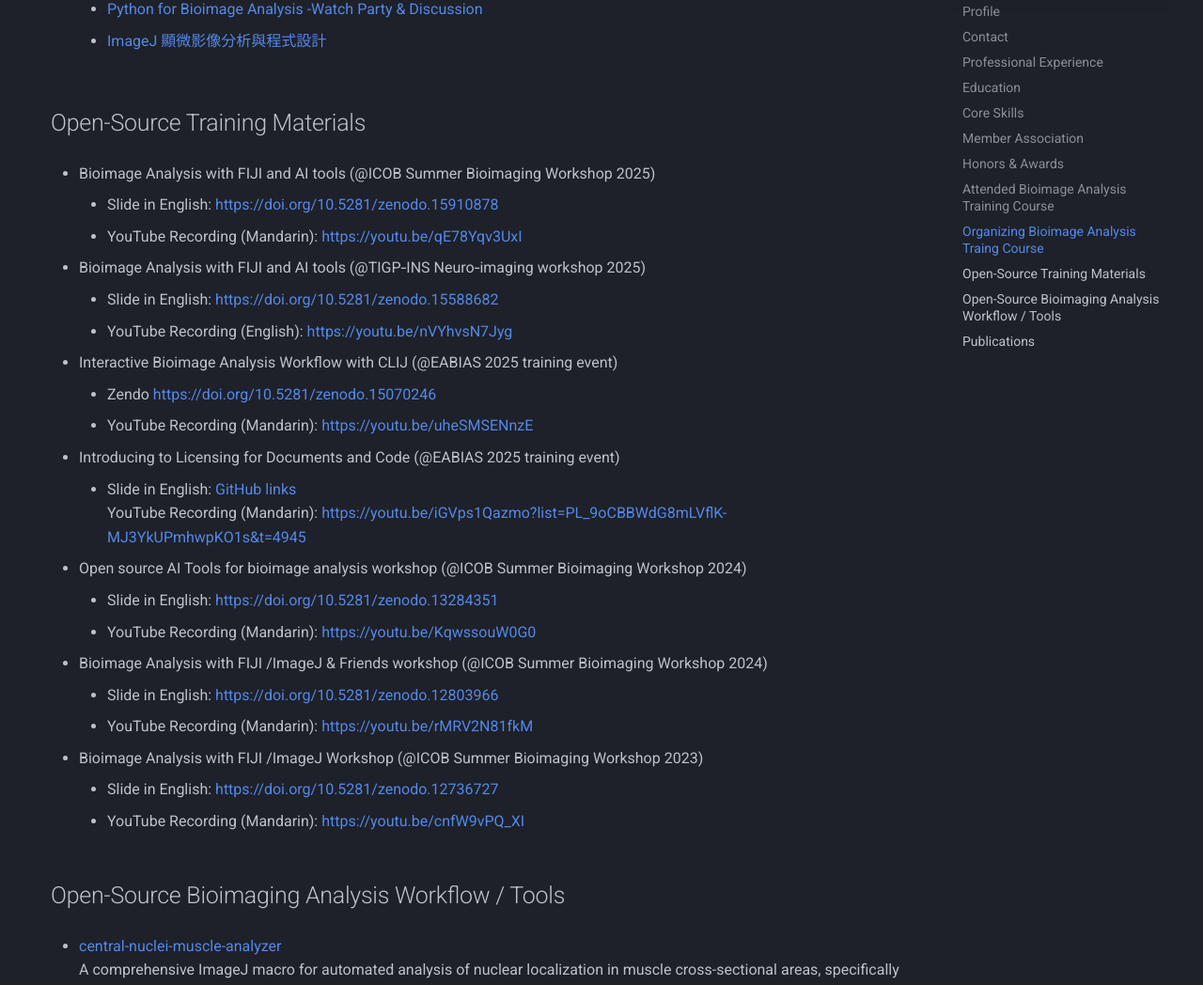
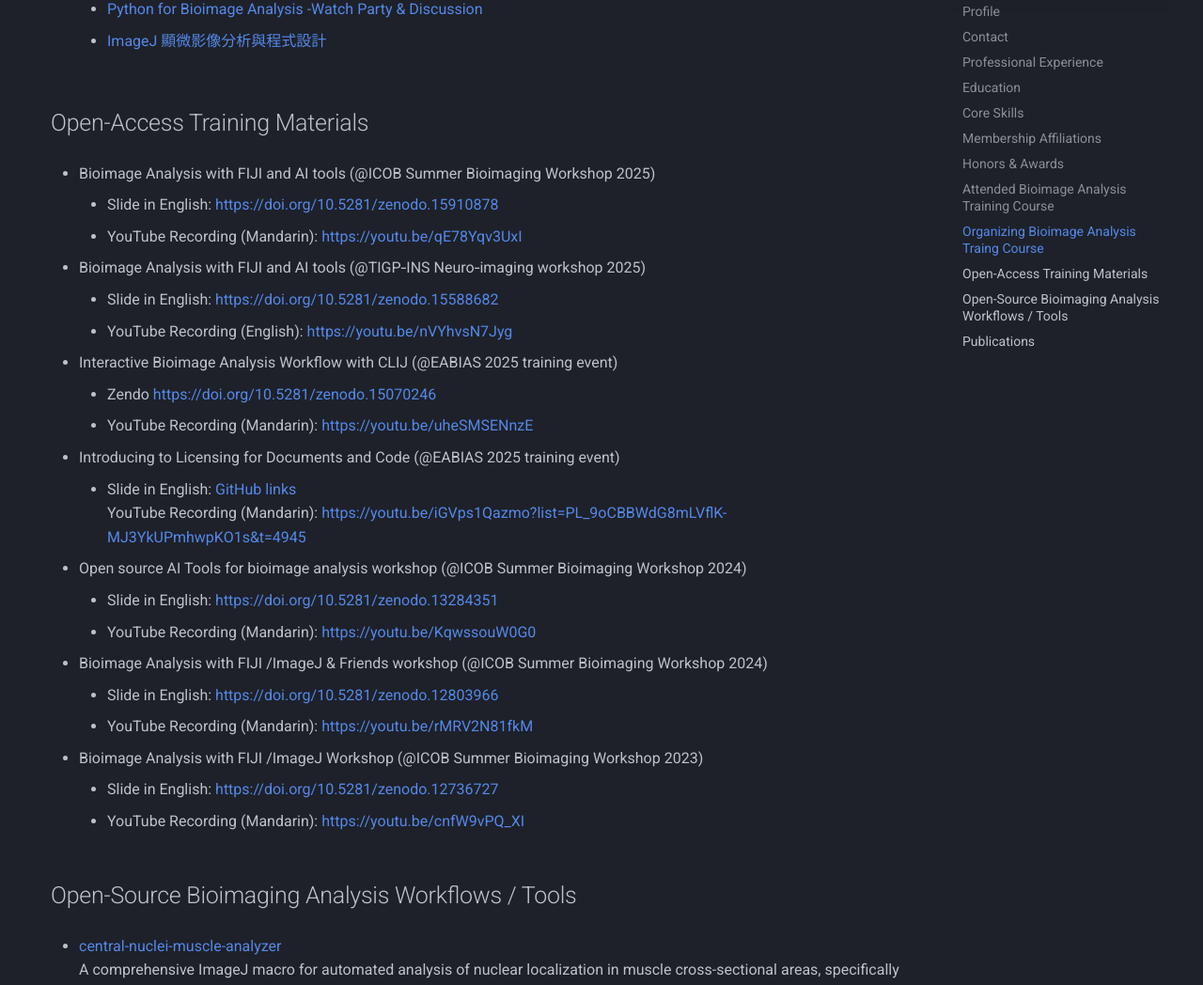
Before and after one commit to WeiChenChu/weichenchu.github.io, an MkDocs documentation site: the page built from docs/index.md, in a window 1280 px wide and 1400 px high, scrolled down 3446 px. Shown: the part 144-1192 px from the top of the window at 94% size. Built offline with MkDocs 1.6.1 and Material for MkDocs 9.7.7, drawn with Linux system fonts in a browser that asks for light colours; some of the changed text lies outside the part shown.

Commit message:
updates for item names

```diff
--- a/docs/index.md
+++ b/docs/index.md
@@ -44,7 +44,7 @@
 - GPU-accelerated image processing libraries (CLIJ series in FIJI, clEsperanto in Python)
 - Developing custom image processing and analysis workflows using ImageJ Macro or Python
 
-## Member Association
+## Membership Affiliations
 - [EABIAS: East Asia Bioimage Analysts’ Society](https://eabias.github.io/)
     - Founding member
     - Website maintainer
@@ -92,7 +92,7 @@
 
 
 
-## Open-Source Training Materials
+## Open-Access Training Materials
 - Bioimage Analysis with FIJI and AI tools (@ICOB Summer Bioimaging Workshop 2025)
     - Slide in English: [https://doi.org/10.5281/zenodo.15910878](https://doi.org/10.5281/zenodo.15910878)
     - YouTube Recording (Mandarin): [https://youtu.be/qE78Yqv3UxI](https://youtu.be/qE78Yqv3UxI)
@@ -122,7 +122,7 @@
     - YouTube Recording (Mandarin): [https://youtu.be/cnfW9vPQ_XI](https://youtu.be/cnfW9vPQ_XI)
 
 
-## Open-Source Bioimaging Analysis Workflow / Tools
+## Open-Source Bioimaging Analysis Workflows / Tools
 
 - [central-nuclei-muscle-analyzer](https://github.com/WeiChenChu/central-nuclei-muscle-analyzer)
   A comprehensive ImageJ macro for automated analysis of nuclear localization in muscle cross-sectional areas, specifically designed to identify and quantify central nuclei in muscle fibers.
```
